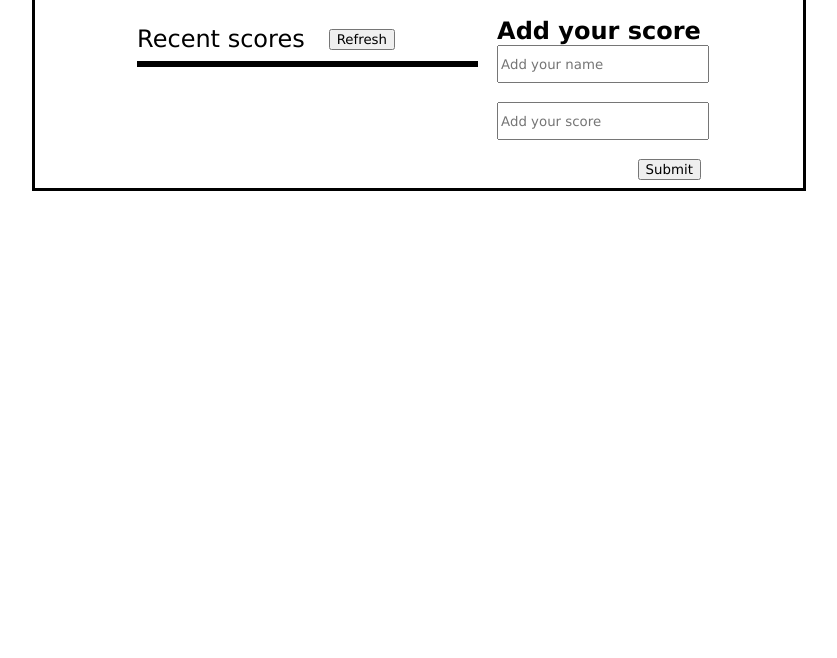
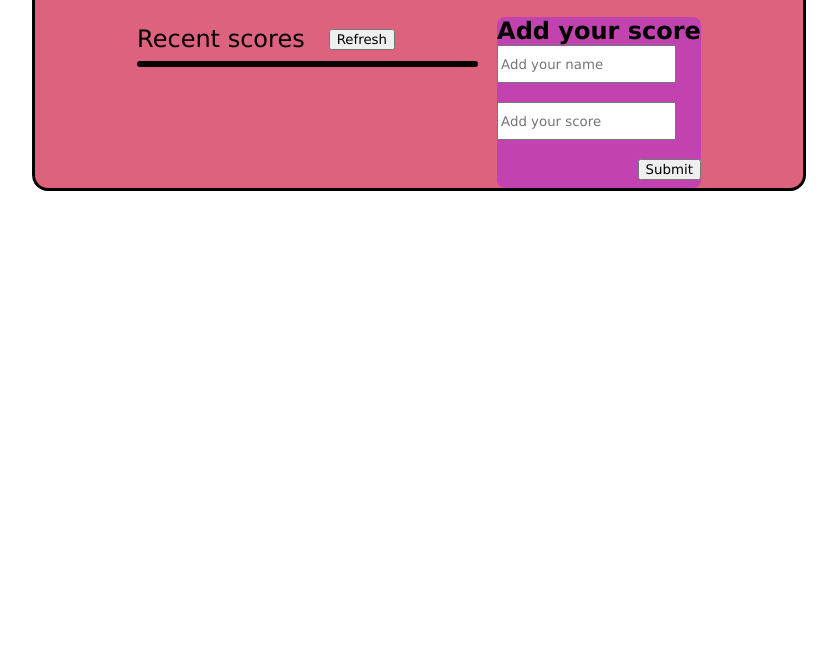
Before and after one commit to ijeomaodinko/leaderboard_project, a website built with webpack: page src/index.html in a window 1280 px wide. Shown: the part 142-800 px from the top of the page, without its empty margins (221-1058 px from the left). Built offline with nearby package versions, Linux system fonts and the light colour scheme; no server answers.

Commit message:
Add style

```diff
--- a/src/style.css
+++ b/src/style.css
@@ -9,6 +9,8 @@
   margin-left: auto;
   margin-right: auto;
   margin-top: 4rem;
+  border-radius: 1rem;
+  background-color: #dd627d;
 }
 
 .div_p {
@@ -35,7 +37,6 @@ h1 {
 }
 
 input {
-  width: 100%;
   height: 2rem;
 }
 
@@ -73,6 +74,8 @@ input {
   height: auto;
   margin-top: 0.5rem;
   margin-bottom: 1rem;
+  border-radius: 1rem;
+  background-color: #f588e3;
 }
 
 .score-collection {
@@ -87,8 +90,11 @@ input {
 .div2 {
   margin-top: 2rem;
   margin-left: 0;
+  background-color: #c243af;
+  border-radius: 0.5rem;
 }
 
 .div1 {
   margin-top: 2rem;
+
 }
```
Also changed, not shown: dist/bundle.js.
